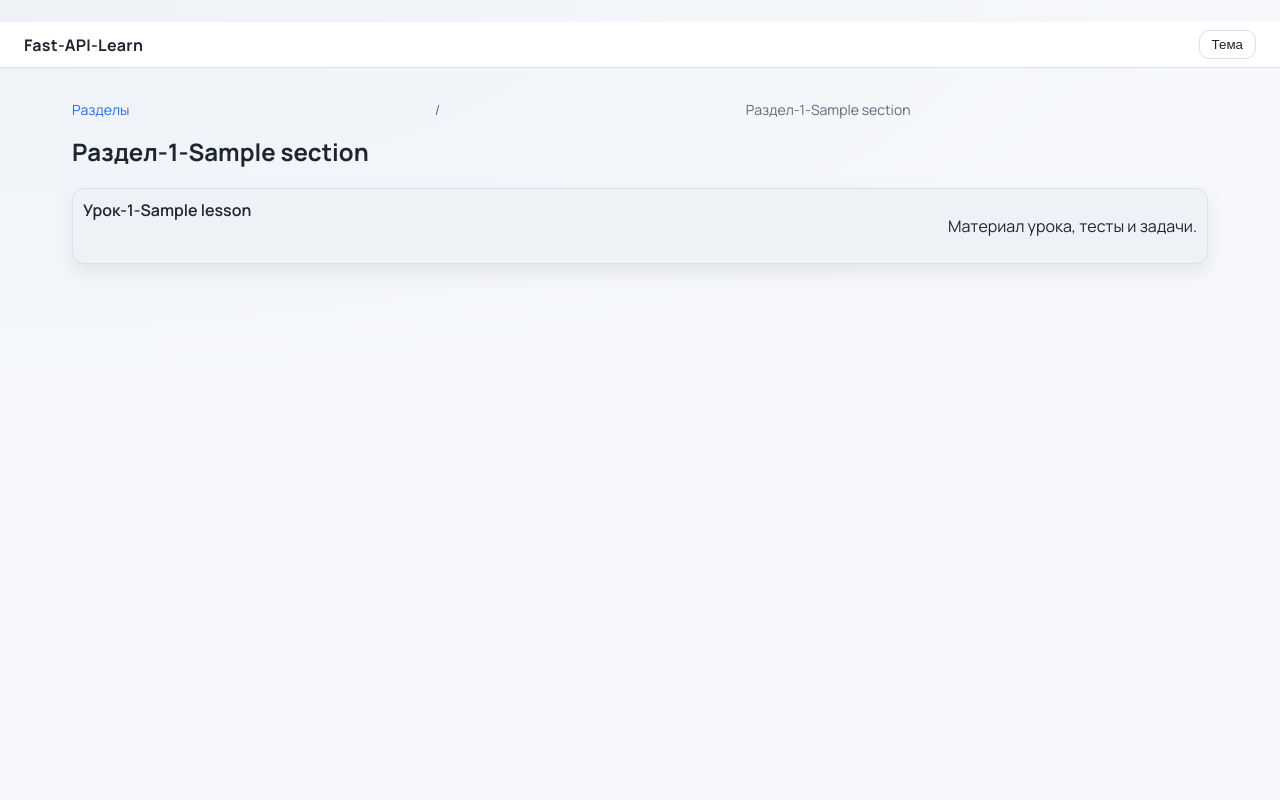
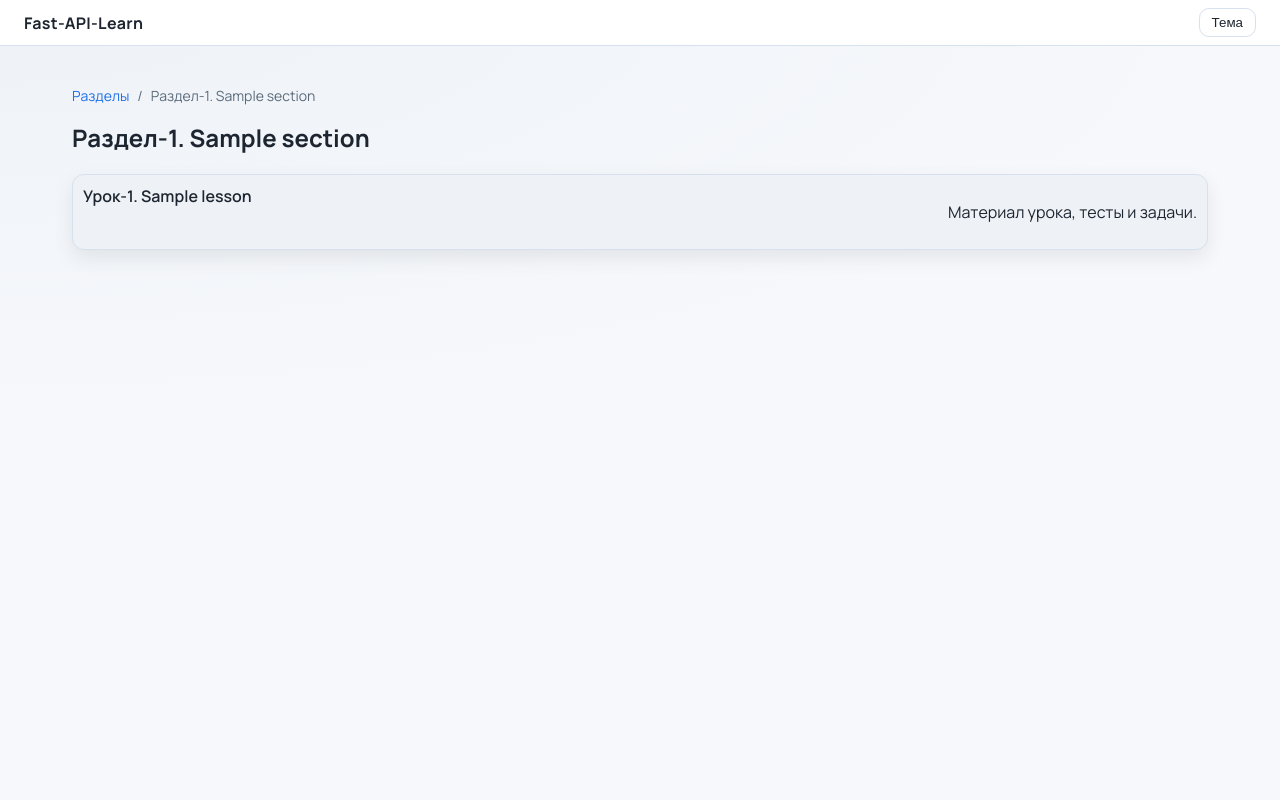
Before and after one commit to Bodryakov/fast-api-learn, a FastAPI app: template templates/section.html in a window 1280 px wide. Run offline with FastAPI, Linux system fonts and the light colour scheme; the template is opened without the code that fills it: most values are stand-ins (such as "Sample title", 1, 10 or a date in 2020); some libraries are stand-ins or nearby versions.

Commit message:
fix frontend

```diff
--- a/app/rest.py
+++ b/app/rest.py
@@ -59,9 +59,19 @@ ALLOWED_PROTOCOLS = ['http', 'https', 'mailto']
 
 # Очистка HTML.
 def sanitize_html(html: str) -> str:
+    if not html:
+        return ""
+
+    # Заменяем ProseMirror-trailingBreak на &nbsp;
+    # Это может приходить из Tiptap редактора
+    html = html.replace('<p><br class="ProseMirror-trailingBreak"></p>', '<p>&nbsp;</p>')
+    html = html.replace('<p><br class="ProseMirror-trailingBreak" /></p>', '<p>&nbsp;</p>')
+    html = html.replace('<p></p>', '<p>&nbsp;</p>')
+    html = html.replace('<p> </p>', '<p>&nbsp;</p>')
+
     # Очищаем HTML, удаляя опасные теги/атрибуты.
     return bleach.clean(
-        html or '',
+        html,
         tags=ALLOWED_TAGS,
         attributes=ALLOWED_ATTRS,
         protocols=ALLOWED_PROTOCOLS,
--- a/static/css/style.css
+++ b/static/css/style.css
@@ -36,6 +36,8 @@
 
 html {
     scroll-behavior: smooth;
+    margin: 0;
+    padding: 0;
 }
 
 body {
@@ -61,9 +63,14 @@ a:hover {
     padding: 8px 24px;
     background: var(--surface);
     border-bottom: 1px solid var(--border);
-    position: sticky;
+    border-bottom: 1px solid var(--border);
+    position: absolute;
+    /* Force top alignment, but scroll with page */
     top: 0;
-    z-index: 10;
+    left: 0;
+    width: 100%;
+    margin: 0;
+    z-index: 100;
 }
 
 .brand {
@@ -87,7 +94,8 @@ a:hover {
 }
 
 .page {
-    padding: 24px;
+    /* Add top padding to push content below the absolute header */
+    padding-top: 60px;
 }
 
 .page-title {
@@ -126,13 +134,14 @@ a:hover {
 }
 
 .breadcrumbs {
-    display: grid;
-    grid-auto-flow: column;
+    display: flex;
+    flex-wrap: wrap;
+    align-items: center;
     gap: 8px;
-    align-items: center;
     margin-bottom: 16px;
     color: var(--muted);
     font-size: 14px;
+    width: fit-content;
 }
 
 .lesson-page .lesson-block {
@@ -371,6 +380,7 @@ a:hover {
     border-radius: 12px;
     background: var(--bg-2);
 }
+
 .lesson-card.active {
     border-color: var(--primary);
 }
@@ -507,6 +517,7 @@ a:hover {
 .editor .ProseMirror {
     font-size: 110%;
 }
+
 .editor .ProseMirror p {
     margin: 0.4em 0;
 }
@@ -543,20 +554,24 @@ pre {
     opacity: 0.7;
     transition: all 0.2s ease;
     z-index: 10;
-    box-shadow: 0 2px 5px rgba(0,0,0,0.1);
+    box-shadow: 0 2px 5px rgba(0, 0, 0, 0.1);
 }
+
 .code-copy-btn:hover {
     opacity: 1;
     background: var(--bg-2);
     transform: scale(1.05);
 }
+
 .code-copy-btn.copied {
     border-color: var(--ok);
     color: var(--ok);
 }
+
 .code-copy-btn .material-symbols-rounded {
     font-size: 18px;
 }
+
 /* Убираем чёрную обводку при фокусе внутри редактора */
 .editor:focus,
 .editor:focus-visible,
@@ -682,21 +697,21 @@ code[class*="language-"] {
 }
 
 /* Малые устройства (например, крупные смартфоны или маленькие планшеты) */
-@media (width >= 600px) {
+@media (width >=600px) {
     .page {
-        padding: 32px;
+        padding: 64px 32px 32px 32px;
     }
 }
 
 /* Средние устройства (планшеты в альбомной ориентации) */
-@media (width >= 900px) {
+@media (width >=900px) {
     .grid.cards {
         gap: 20px;
     }
 }
 
 /* Ноутбуки и небольшие десктопы */
-@media (width >= 1200px) {
+@media (width >=1200px) {
     .page {
         max-width: 1200px;
         margin: 0 auto;
@@ -704,14 +719,14 @@ code[class*="language-"] {
 }
 
 /* Большие мониторы */
-@media (width >= 1600px) {
+@media (width >=1600px) {
     .page {
         max-width: 1400px;
     }
 }
 
 /* Сверхширокие мониторы (Full HD и выше) */
-@media (width >= 1920px) {
+@media (width >=1920px) {
     .page {
         max-width: 1600px;
     }
--- a/templates/base.html
+++ b/templates/base.html
@@ -1,6 +1,7 @@
+<!DOCTYPE html>
 <!-- Назначение файла: базовый HTML-шаблон, общая структура страниц, header, подключение стилей и скриптов. -->
-<!DOCTYPE html>
 <html lang="ru">
+
 <head>
     <!-- Базовые мета-настройки. -->
     <meta charset="UTF-8" />
@@ -22,10 +23,10 @@
     <link href="https://cdn.jsdelivr.net/npm/prismjs@1.29.0/themes/prism.min.css" rel="stylesheet" />
 
     <!-- Подключение основных стилей. -->
-    <link rel="stylesheet" href="/static/css/style.css" />
+    <link rel="stylesheet" href="/static/css/style.css?v=6" />
 </head>
-<body>
-    <!-- Минимальный header. -->
+
+<body style="margin: 0; padding: 0;">
     <header class="site-header">
         <div class="brand">Fast-API-Learn</div>
         <div class="header-actions">
@@ -50,4 +51,5 @@
 
     {% block scripts %}{% endblock %}
 </body>
+
 </html>
--- a/templates/section.html
+++ b/templates/section.html
@@ -7,18 +7,19 @@
 <nav class="breadcrumbs">
     <a href="/">Разделы</a>
     <span>/</span>
-    <span>Раздел-{{ section.number }}-{{ section.title }}</span>
+    <span>Раздел-{{ section.number }}. {{ section.title }}</span>
 </nav>
 
 <section class="section-page">
-    <h1 class="page-title">Раздел-{{ section.number }}-{{ section.title }}</h1>
+    <h1 class="page-title">Раздел-{{ section.number }}. {{ section.title }}</h1>
 
     <div class="grid cards">
         {% for lesson in lessons %}
         <article class="card lesson-card">
             <header class="card-header">
-                <a class="card-title" href="/section-{{ section.number }}-{{ section.slug }}/lesson-{{ lesson.number }}-{{ lesson.slug }}">
-                    Урок-{{ lesson.number }}-{{ lesson.title }}
+                <a class="card-title"
+                    href="/section-{{ section.number }}-{{ section.slug }}/lesson-{{ lesson.number }}-{{ lesson.slug }}">
+                    Урок-{{ lesson.number }}. {{ lesson.title }}
                 </a>
             </header>
             <div class="card-body">
```
Also changed, not shown: static/js/admin.js (+6 -1 lines), templates/index.html (+4 -3 lines), templates/lesson.html (+8 -6 lines).
